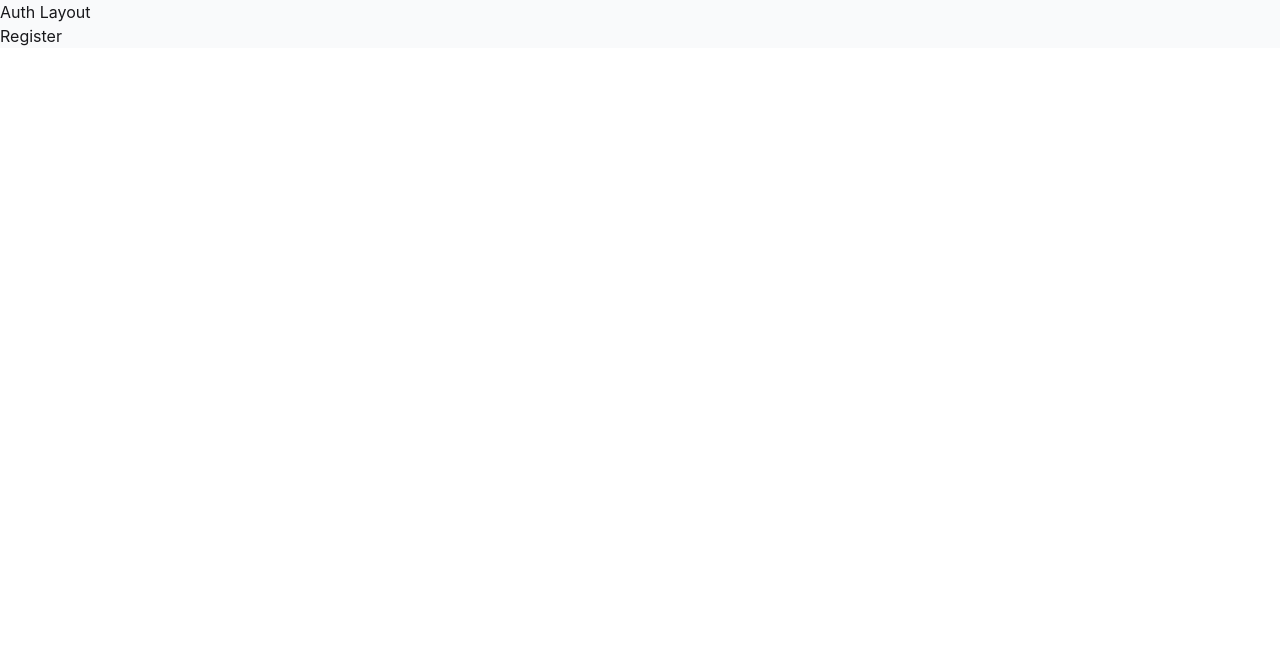
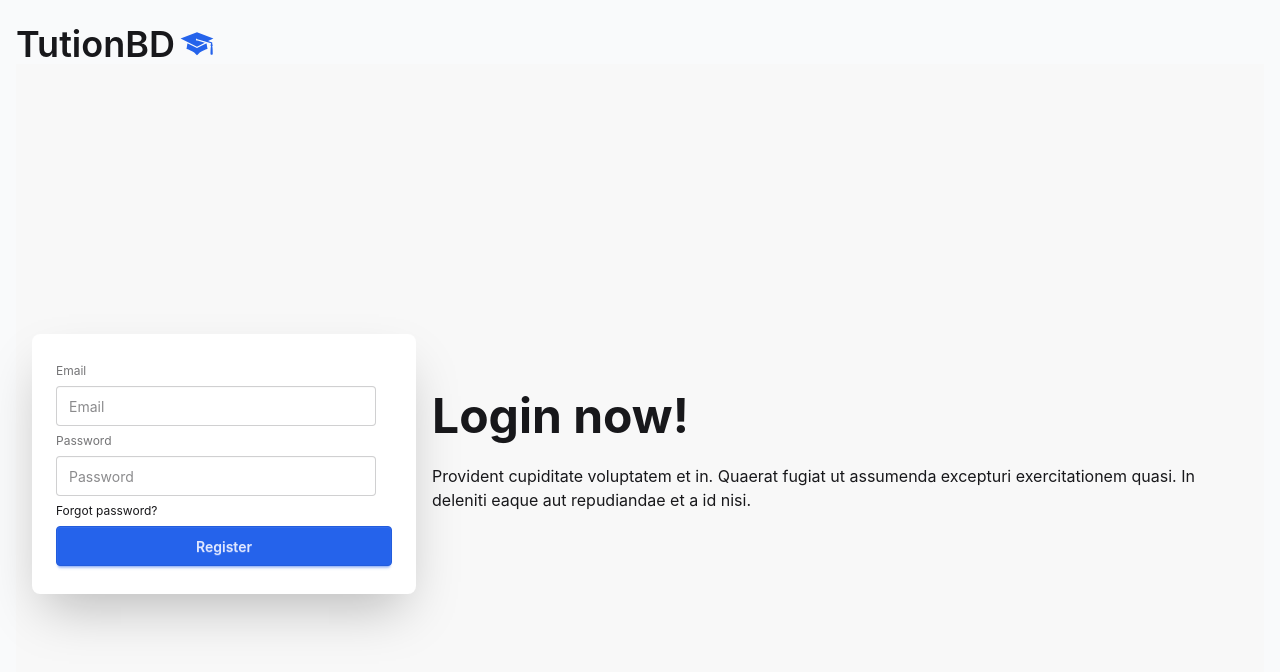
Before and after one commit to joybappy2/E-Tution-Client, a React (Vite) app: page /register in a window 1280 px wide. Shown: the top 672 px of the page. Built offline with nearby package versions, Linux system fonts and the light colour scheme.

Commit message:
firebase setup and authentication functions, basic register page

```diff
--- a/package.json
+++ b/package.json
@@ -12,6 +12,7 @@
   "dependencies": {
     "@tailwindcss/vite": "^4.1.18",
     "daisyui": "^5.5.14",
+    "firebase": "^12.6.0",
     "react": "^19.2.0",
     "react-dom": "^19.2.0",
     "react-icons": "^5.5.0",
--- /dev/null
+++ b/src/Authentication/AuthContext/AuthContext.jsx
@@ -0,0 +1,5 @@
+import { createContext } from "react";
+
+const AuthContext = createContext(null);
+
+export default AuthContext;
--- /dev/null
+++ b/src/Authentication/AuthProvider/AuthProvider.jsx
@@ -0,0 +1,60 @@
+import React, { useEffect, useState } from "react";
+import AuthContext from "../AuthContext/AuthContext";
+import {
+  onAuthStateChanged,
+  signInWithEmailAndPassword,
+  signOut,
+  GoogleAuthProvider,
+  signInWithPopup,
+} from "firebase/auth";
+import { auth } from "../../firebase/firebase.init";
+
+const AuthProvider = ({ children }) => {
+  const [user, setUser] = useState(null);
+  const [loadingUser, setLoadingUser] = useState(true);
+  const googleProvider = new GoogleAuthProvider();
+
+  useEffect(() => {
+    const unsubscribe = onAuthStateChanged(auth, (currentUser) => {
+      setUser(currentUser);
+      setLoadingUser(false);
+    });
+    return () => unsubscribe();
+  }, []);
+
+  //   REGISTER EP
+  const registerUser = (email, password) => {
+    setLoadingUser(true);
+    return signInWithEmailAndPassword(auth, email, password);
+  };
+
+  //   SIGNIN EP
+  const loginUser = (email, password) => {
+    setLoadingUser(true);
+    return signInWithEmailAndPassword(auth, email, password);
+  };
+
+  //   GOOGLE LOGIN
+  const loginWithGoogle = () => {
+    setLoadingUser(true);
+    return signInWithPopup(auth, googleProvider);
+  };
+
+  //   LOGOUT
+  const logout = () => {
+    signOut(auth);
+  };
+
+  const authInfo = {
+    registerUser,
+    user,
+    loadingUser,
+    loginUser,
+    loginWithGoogle,
+    logout,
+  };
+
+  return <AuthContext value={authInfo}>{children}</AuthContext>;
+};
+
+export default AuthProvider;
--- a/src/components/Logo/Logo.jsx
+++ b/src/components/Logo/Logo.jsx
@@ -2,15 +2,18 @@ import React from "react";
 import { GiGraduateCap } from "react-icons/gi";
 import { Link } from "react-router";
 
-const Logo = ({ className = "", ...props }) => {
+const Logo = ({ className = "", iconSize=0, ...props }) => {
   return (
-    <Link
-      to="/"
-      {...props}
-      className={`text-xl font-semibold flex items-center gap-1 ${className}`}
-    >
-      <span>TutionBD</span>
-      <GiGraduateCap color="#2563eb" size={25}></GiGraduateCap>
+    <Link to="/">
+      <div
+        {...props}
+        className={`font-semibold flex items-center gap-1
+          m-0 p-0
+          ${className}`}
+      >
+        <span>TutionBD</span>
+        <GiGraduateCap color="#2563eb" size={iconSize}></GiGraduateCap>
+      </div>
     </Link>
   );
 };
--- a/src/components/Navbar/Navbar.jsx
+++ b/src/components/Navbar/Navbar.jsx
@@ -1,11 +1,11 @@
 import React from "react";
 import { IoMdMenu } from "react-icons/io";
-import { NavLink } from "react-router";
+import { Link, NavLink } from "react-router";
 import Logo from "../Logo/Logo";
 import Button from "../Button/Button";
 
 const Navbar = () => {
-  const user = true;
+  const user = false;
 
   const links = (
     <>
@@ -56,8 +56,8 @@ const Navbar = () => {
         </div>
 
         {/* Logo */}
-        <div className="flex items-center ml-1 md:ml-2 md:scale-110">
-          <Logo className="md:scale-125 md:ml-4" />
+        <div className="flex items-center ml-1 md:ml-2">
+          <Logo className="text-xl md:text-2xl" />
         </div>
       </div>
 
@@ -111,8 +111,13 @@ const Navbar = () => {
           </div>
         ) : (
           <div className="flex items-center gap-2 sm:gap-4">
-            <Button className="bg-[#5289ff27] btn-sm">Login</Button>
-            <Button className="btn-primary btn-sm">Register</Button>
+            <Link to='/login'>
+              <Button className="bg-[#5289ff27] btn-sm">Login</Button>
+            </Link>
+
+            <Link to='/register'>
+              <Button className="btn-primary btn-sm">Register</Button>
+            </Link>
           </div>
         )}
       </div>
--- /dev/null
+++ b/src/firebase/firebase.init.js
@@ -0,0 +1,17 @@
+// Import the functions you need from the SDKs you need
+import { initializeApp } from "firebase/app";
+import { getAuth } from "firebase/auth";
+
+// Your web app's Firebase configuration
+const firebaseConfig = {
+  apiKey: import.meta.env.VITE_APIKEY,
+  authDomain: import.meta.env.VITE_AUTHDOMAIN,
+  projectId: import.meta.env.VITE_PROJECTID,
+  storageBucket: import.meta.env.VITE_STORAGEBUCKET,
+  messagingSenderId: import.meta.env.VITE_MESSAGINGSENDERID,
+  appId: import.meta.env.VITE_APPID,
+};
+
+// Initialize Firebase
+const app = initializeApp(firebaseConfig);
+export const auth = getAuth(app);
--- a/src/layouts/AuthLayout/AuthLayout.jsx
+++ b/src/layouts/AuthLayout/AuthLayout.jsx
@@ -1,10 +1,11 @@
 import React from "react";
 import { Outlet } from "react-router";
+import Logo from "../../components/Logo/Logo";
 
 const AuthLayout = () => {
   return (
-    <div>
-      <h2>Auth Layout</h2>
+    <div className="min-h-screen max-w-7xl mx-auto px-4 py-6">
+      <Logo className="text-4xl"></Logo>
 
       <Outlet></Outlet>
     </div>
--- a/src/pages/Register/Register.jsx
+++ b/src/pages/Register/Register.jsx
@@ -1,9 +1,39 @@
 import React from "react";
+import Button from "../../components/Button/Button";
 
 const Register = () => {
   return (
     <div>
-      <h2>Register</h2>
+      <div className="hero bg-base-200 min-h-screen">
+        <div className="hero-content flex-col lg:flex-row-reverse">
+          <div className="text-center lg:text-left">
+            <h1 className="text-5xl font-bold">Login now!</h1>
+            <p className="py-6">
+              Provident cupiditate voluptatem et in. Quaerat fugiat ut assumenda
+              excepturi exercitationem quasi. In deleniti eaque aut repudiandae
+              et a id nisi.
+            </p>
+          </div>
+          <div className="card bg-base-100 w-full max-w-sm shrink-0 shadow-2xl">
+            <div className="card-body">
+              <fieldset className="fieldset">
+                <label className="label">Email</label>
+                <input type="email" className="input" placeholder="Email" />
+                <label className="label">Password</label>
+                <input
+                  type="password"
+                  className="input"
+                  placeholder="Password"
+                />
+                <div>
+                  <a className="link link-hover">Forgot password?</a>
+                </div>
+                <Button className="btn-primary">Register</Button>
+              </fieldset>
+            </div>
+          </div>
+        </div>
+      </div>
     </div>
   );
 };
```
Also changed, not shown: 2 other files (tests, documents, lock files or other folders).
